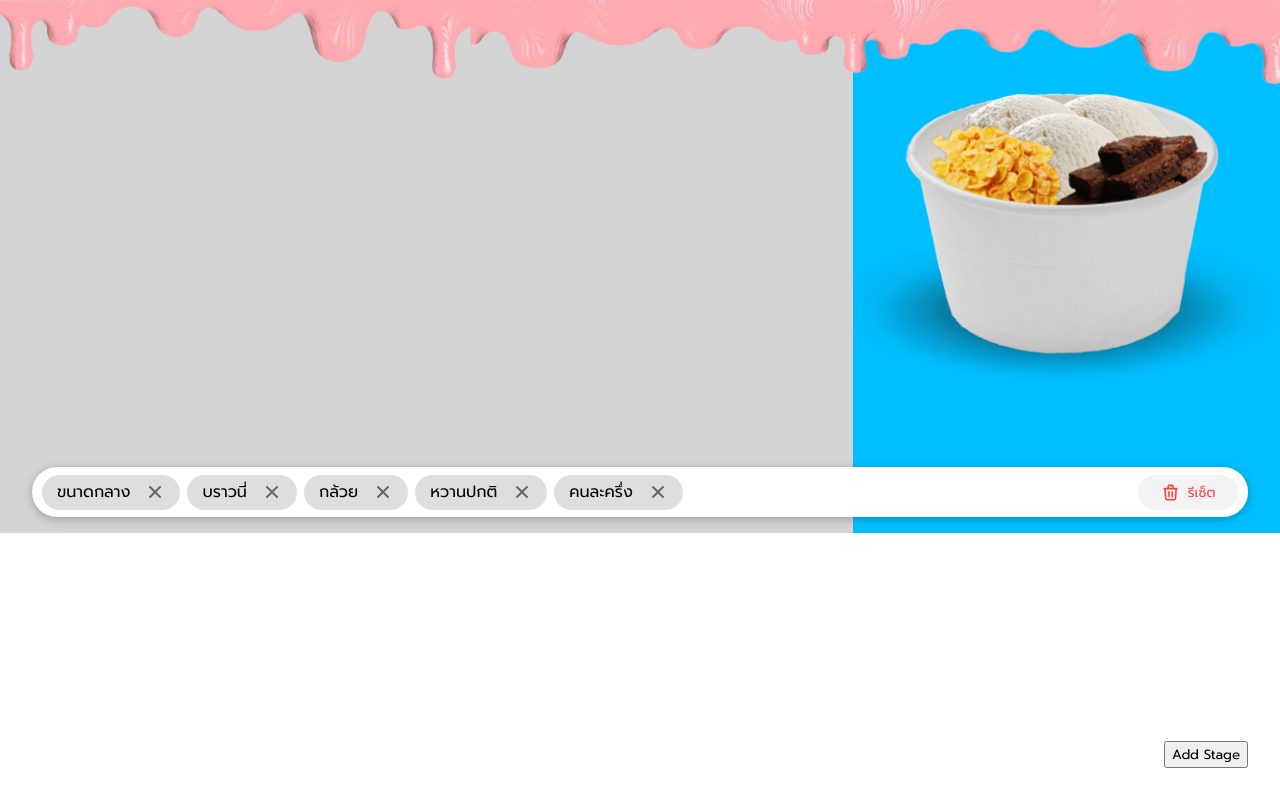
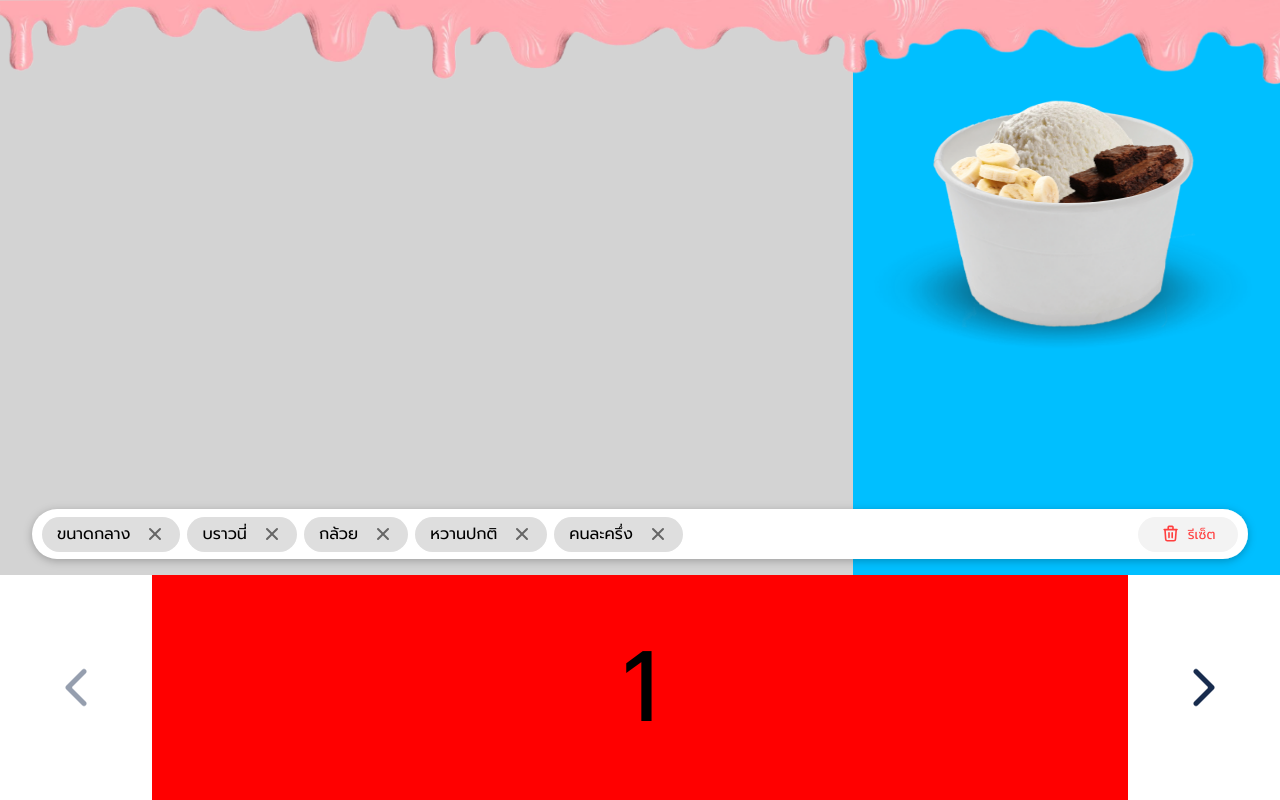
Before and after one commit to noppanat1997/momilk-toc, a React (Create React App) app: page / in a window 1280 px wide. Built offline with nearby package versions, Linux system fonts and the light colour scheme.

Commit message:
panel can slide

```diff
--- a/src/App.jsx
+++ b/src/App.jsx
@@ -1,6 +1,7 @@
 import { useState } from "react"
 import InputTape from "./components/InputTape"
 import Display from "./components/Display"
+import Panel from "./components/Panel"
 import "./App.scoped.css"
 import cream from "./img/cream.png"
 
@@ -31,15 +32,17 @@ function App() {
         </div>
       </div>
       <div className="display">
-        <Display size="ขนาดใหญ่" toppings={["cereal", "brownie"]} />
+        <Display size="ขนาดเล็ก" toppings={["banana", "brownie"]} />
       </div>
-      <div className="panel">{/* PANEL HERE */}</div>
-      <button
+      <div className="panel">
+        <Panel />
+      </div>
+      {/* <button
         style={{ position: "absolute", bottom: "2rem", right: "2rem" }}
         onClick={() => addInput(`ทดสอบ ${input.length + 1}`)}
       >
         Add Stage
-      </button>
+      </button> */}
     </div>
   )
 }
--- a/src/App.scoped.css
+++ b/src/App.scoped.css
@@ -6,6 +6,7 @@
     "state state display"
     "state state display"
     "panel panel panel";
+    grid-template-rows: auto auto 225px;
 }
 
 .cream {
@@ -51,4 +52,5 @@
 .panel {
   grid-area: panel;
   background: white;
+  overflow: hidden;
 }
--- /dev/null
+++ b/src/components/Panel/Panel.scoped.css
@@ -0,0 +1,77 @@
+.box{
+    background:white;
+    display: flex;
+    justify-content: space-between;
+    align-items: center;
+    max-height: 100%;
+    height: 100%;
+    /* width: 100%; */
+}
+.boxArrow{
+    background:white;
+    height: 100%;
+    width: 200px;
+    display: flex;
+    justify-content: center;
+    align-items: center;
+}
+.positionRightArrow{
+   transform: translateX(5px);
+}
+.arrow{
+    /* height: 60px; */
+    width: 40px;
+    user-select: none;
+    pointer-events: none;
+}
+.center{
+    width: 100%;
+    height: 100%;
+    display: flex;
+    justify-content: center;
+    align-items: center;
+    font-size: 100px;
+    overflow-x: hidden;
+
+}
+.red{
+    background: red;
+    width: 100%;
+    height: 100%;
+    display: flex;
+    justify-content: center;
+    align-items: center;
+    font-size: 100px;
+}
+.blue{
+    background: blue;
+    width: 100%;
+    height: 100%;
+    display: flex;
+    justify-content: center;
+    align-items: center;
+    font-size: 100px;
+}
+.green{
+    background: green;
+    width: 100%;
+    height: 100%;
+    display: flex;
+    justify-content: center;
+    align-items: center;
+    font-size: 100px;
+}
+.purple{
+    background: purple;
+    width: 100%;
+    height: 100%;
+    display: flex;
+    justify-content: center;
+    align-items: center;
+    font-size: 100px;
+}
+
+.SaSp-arrow{
+    width: 40px;
+    opacity: 0.45;
+}
--- /dev/null
+++ b/src/components/Panel/index.jsx
@@ -0,0 +1,65 @@
+import "./Panel.scoped.css"
+import arrowRight from "../../img/arrowRight.png"
+import arrowLeft from "../../img/arrowLeft.png"
+import { useState } from "react"
+
+function Panel() {
+  const page = ["red", "blue", "green", "purple"]
+  const [numPage, setNumPage] = useState(0)
+
+  const SlidePanel = ({ num }) => {
+    return (
+      <div className={page[num]}>
+        {num === 0 && "1"}
+        {num === 1 && "2"}
+        {num === 2 && "3"}
+        {num === 3 && "4"}
+      </div>
+    )
+  }
+
+  return (
+    <div className="box">
+      {numPage === 0 ? (
+        <div className="boxArrow">
+          <img className="arrow SaSp-arrow" src={arrowLeft} />
+        </div>
+      ) : (
+        <div
+          className="boxArrow"
+          onClick={() => {
+            if (numPage > 0) {
+              setNumPage(numPage - 1)
+            } else {
+              setNumPage(0)
+            }
+          }}
+        >
+          <img className="arrow" src={arrowLeft} />
+        </div>
+      )}
+
+      <div className="center">
+        <SlidePanel num={numPage} />
+      </div>
+
+      {numPage === 3 ? (
+        <div className="boxArrow">
+          <img className="arrow SaSp-arrow" src={arrowRight} />
+        </div>
+      ) : (
+        <div
+          className="boxArrow"
+          onClick={() => {
+            if (numPage < 3) {
+              setNumPage(numPage + 1)
+            }
+          }}
+        >
+          <img className="arrow" src={arrowRight} />
+        </div>
+      )}
+    </div>
+  )
+}
+export default Panel
```
Also changed, not shown: src/img/arrowLeft.png (added), src/img/arrowRight.png (added).
